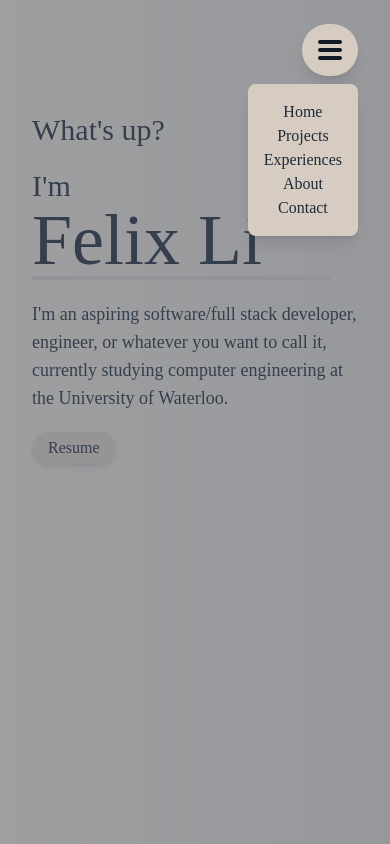
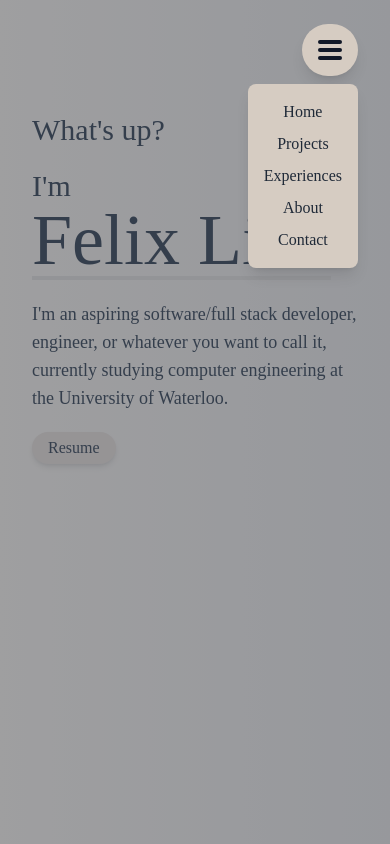
Before and after one commit to 04felixli/Portfolio-Website, a React (Create React App) app: page / in a window 390 px wide. Both pictures are taken after a click on the button 330 px from the left and 50 px from the top of the page. Shown: the top 844 px of the page. Built offline with nearby package versions, Linux system fonts and the light colour scheme.

Commit message:
Added updated resume, and updated UI for mobile menu options.

```diff
--- a/src/Components/Header/Header.tsx
+++ b/src/Components/Header/Header.tsx
@@ -47,19 +47,19 @@ const Header = ({ headerHeight, setHeaderHeight }: Props) => {
                                     Home
                                 </Link>
 
-                                <Link to="/#Projects" onClick={toggleMobileMenu}>
+                                <Link to="/#Projects" onClick={toggleMobileMenu} className="mt-2">
                                     Projects
                                 </Link>
 
-                                <Link to="/#Experiences" onClick={toggleMobileMenu}>
+                                <Link to="/#Experiences" onClick={toggleMobileMenu} className="mt-2">
                                     Experiences
                                 </Link>
 
-                                <Link to="/#About" onClick={toggleMobileMenu}>
+                                <Link to="/#About" onClick={toggleMobileMenu} className="mt-2">
                                     About
                                 </Link>
 
-                                <Link to="/#Contact" onClick={toggleMobileMenu}>
+                                <Link to="/#Contact" onClick={toggleMobileMenu} className="mt-2">
                                     Contact
                                 </Link>
                             </div>
```
Also changed, not shown: 1 other file (tests, documents, lock files or other folders).
